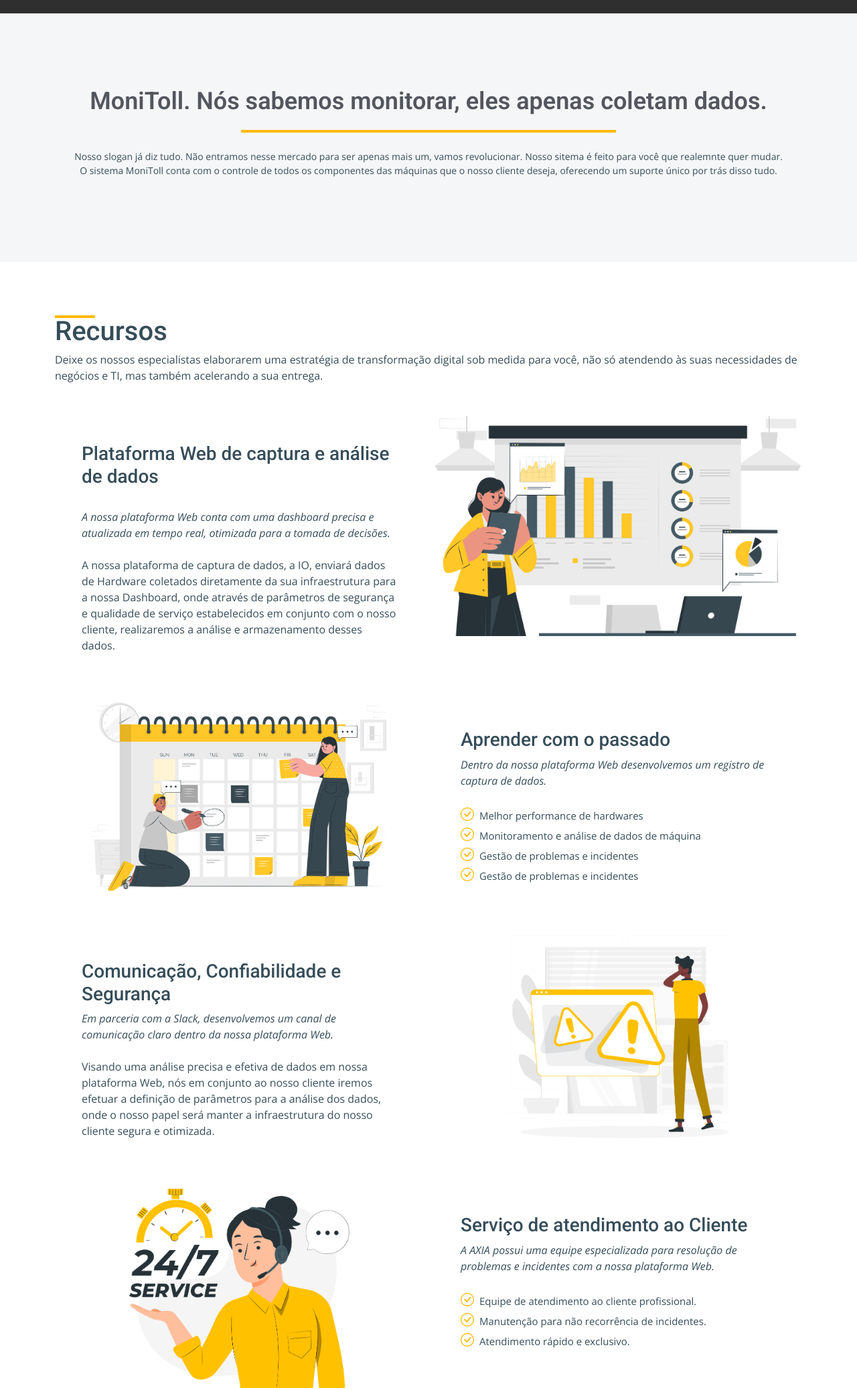
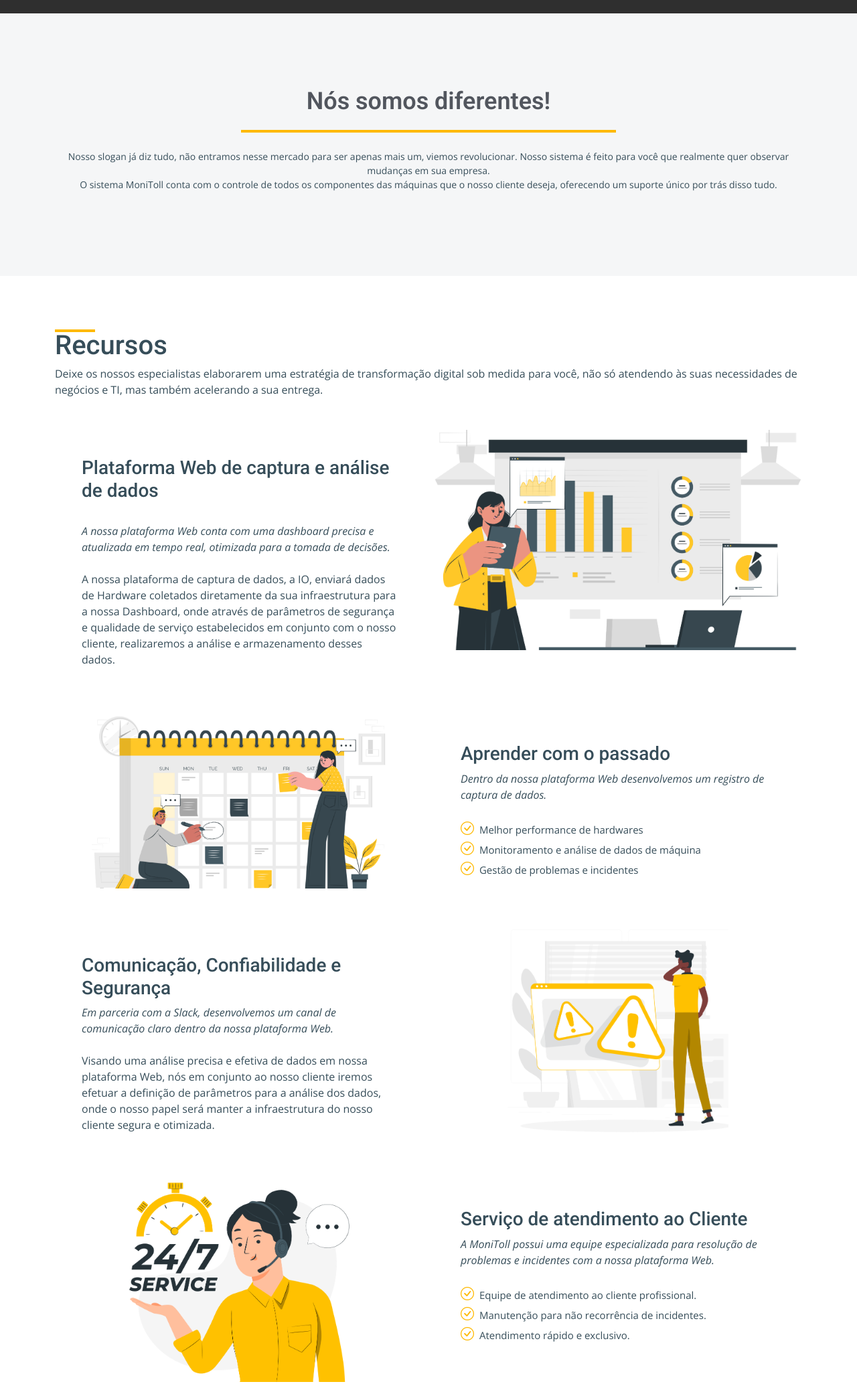
Before and after one commit to VictorRLage/MoniToll-finished, a website: page public/index.html in a window 1280 px wide. Shown: the part 780-2856 px from the top of the page at 67% size. Drawn offline with nearby package versions, Linux system fonts and the light colour scheme; grey boxes are pictures that could not be loaded.

Commit message:
att tela inicio

```diff
--- a/public/index.html
+++ b/public/index.html
@@ -143,9 +143,9 @@
 
         <div class="align-items-center" data-aos="fade-up">
           <div class="content index-text text-center">
-            <h3>MoniToll. Nós sabemos monitorar, eles apenas coletam dados.</h3>
-            <p>Nosso slogan já diz tudo. Não entramos nesse mercado para ser apenas mais um, vamos revolucionar. Nosso
-              sitema é feito para você que realemnte quer mudar. <br> O sistema MoniToll conta com o controle de todos
+            <h3>Nós somos diferentes!</h3>
+            <p>Nosso slogan já diz tudo, não entramos nesse mercado para ser apenas mais um, viemos revolucionar. Nosso
+              sistema é feito para você que realmente quer observar mudanças em sua empresa. <br> O sistema MoniToll conta com o controle de todos
               os componentes das máquinas que o nosso cliente
               deseja, oferecendo um suporte único por trás disso tudo.</p>
           </div>
@@ -179,7 +179,7 @@
             <li><i class="bi bi-check-circle"></i> <span>Melhor performance de hardwares</span></li>
             <li><i class="bi bi-check-circle"></i> <span>Monitoramento e análise de dados de máquina</span></li>
             <li><i class="bi bi-check-circle"></i> <span>Gestão de problemas e incidentes</span></li>
-            <li><i class="bi bi-check-circle"></i> <span>Gestão de problemas e incidentes</span></li>
+
           </ul>
         </div>
         <div class="indexCard indexTexto">
@@ -197,7 +197,7 @@
         <div class="indexCard indexImg atendimentoImg" style="background-image: url(assets/img/IndexImg/Service\ 24_7-pana.png);"></div>
         <div class="indexCard indexTexto">
           <h3>Serviço de atendimento ao Cliente</h3>
-          <i>A AXIA possui uma equipe especializada para resolução de problemas e incidentes com a nossa plataforma Web.</i>
+          <i>A MoniToll possui uma equipe especializada para resolução de problemas e incidentes com a nossa plataforma Web.</i>
           <br>
           <br>
           <ul>
```
